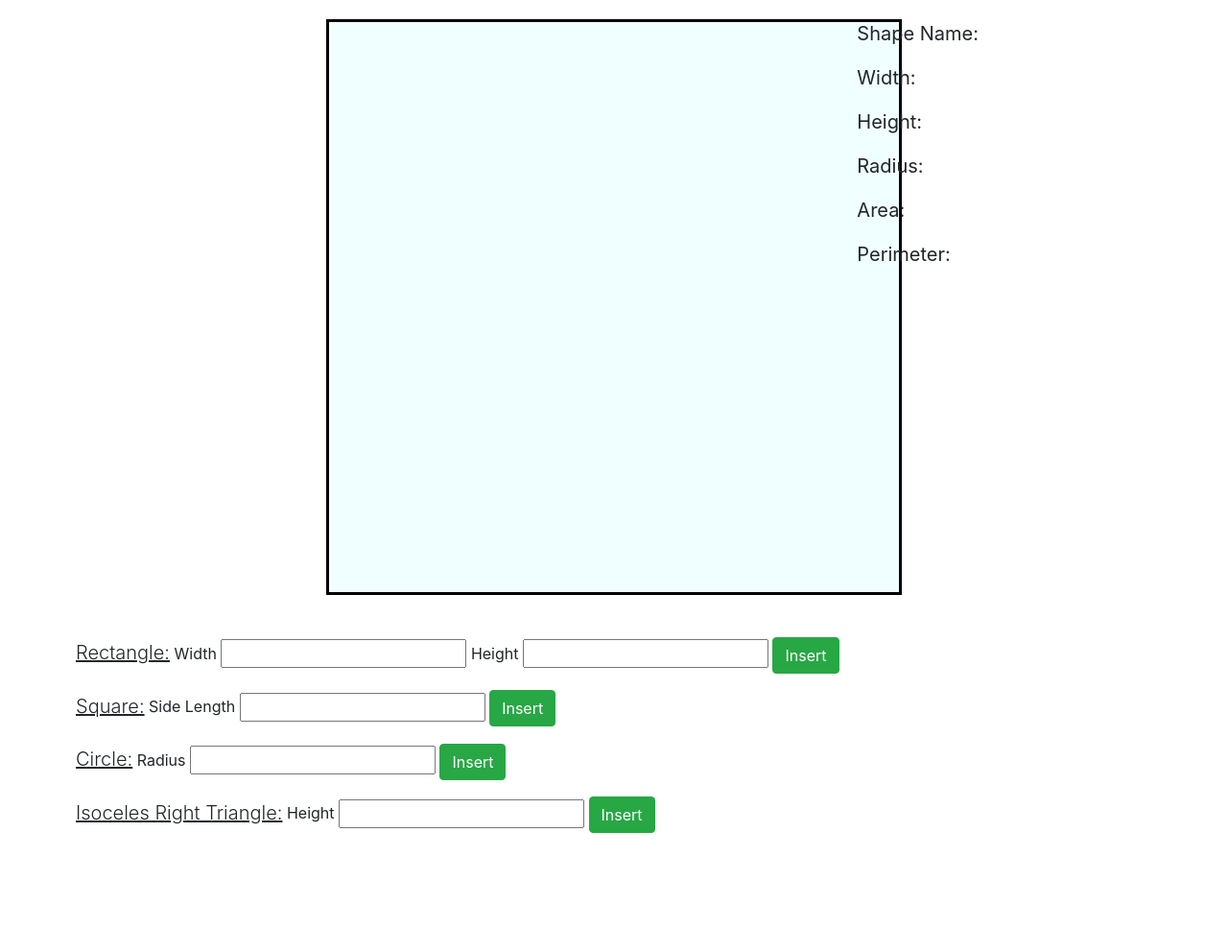
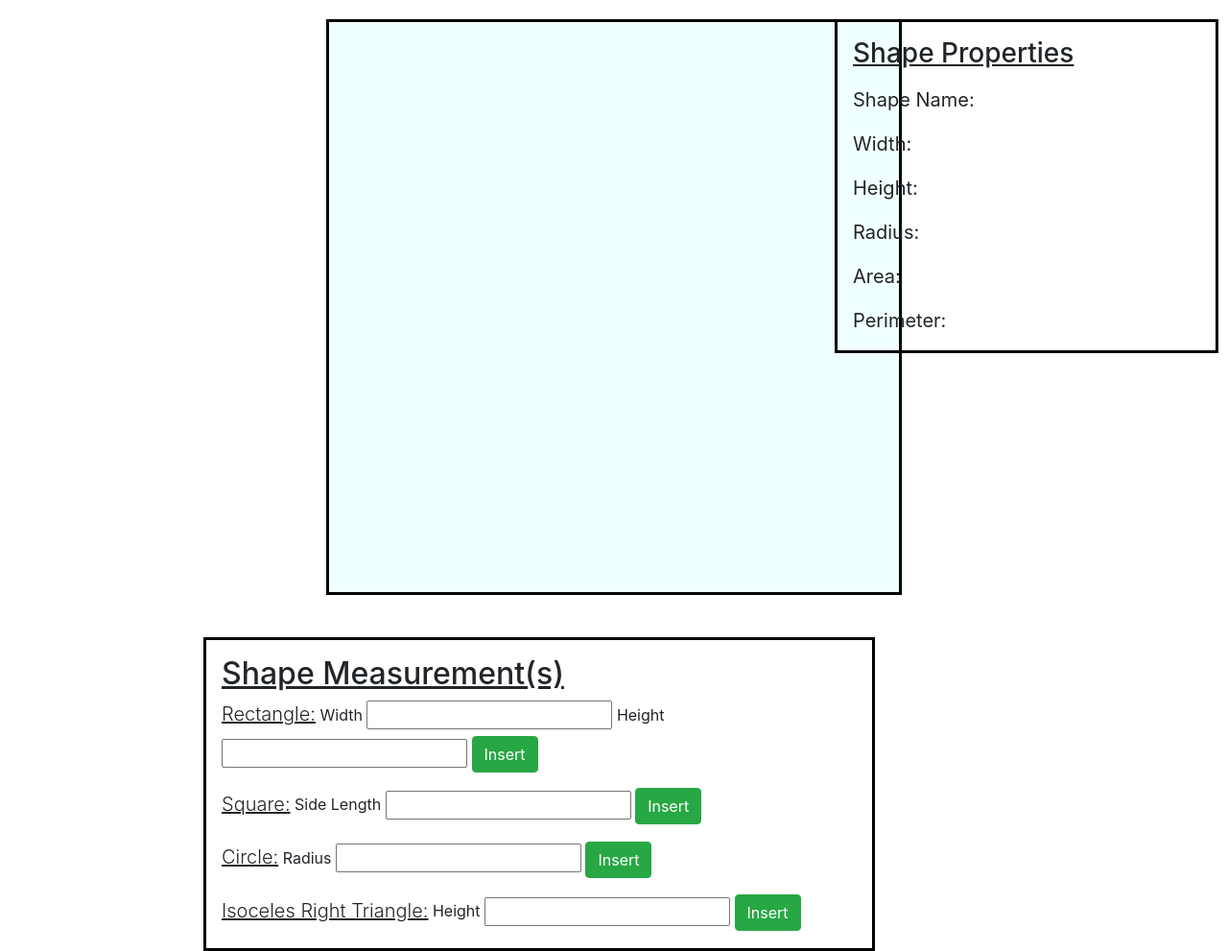
Before and after one commit to percussion1313/ShapeUpOrShapeOut, a plain HTML site: page index.html in a window 1280 px wide. Shown: the whole page at 96% size. Before the commit the page ends 886 px from the top, so only its background shows below. Drawn offline with nearby package versions, Linux system fonts and the light colour scheme.

Commit message:
Fixed positioning

```diff
--- a/index.html
+++ b/index.html
@@ -12,43 +12,64 @@
 </head>
 
 <body>
-    <div class="container-fluid">
+    <div class="container">
         <div class="canvas mx-auto pt-10 position-relative"></div>
         <form class="position-absolute">
-            <div class="form-group">
-                <label class="rectangle lead" for="rectangle"><u>Rectangle:</u></label>
+            <div class="form-group m-3">
+                <h2><u>Shape Measurement(s)</u></h2>
+                <label class="rectangle lead" for="rectangle">
+                    <u>Rectangle:</u>
+                </label>
                 <span>Width</span>
-                <input class="rectangle-width"type="text">
+                <input class="rectangle-width" type="text">
                 <span>Height</span>
-                <input class="rectangle-width"type="text">
+                <input class="rectangle-width" type="text">
                 <button class="btn btn-success">Insert</button>
             </div>
-            <div class="form-group">
-                <label class="square lead" for="rectangle"><u>Square:</u></label>
+            <div class="form-group m-3">
+                <label class="square lead" for="rectangle">
+                    <u>Square:</u>
+                </label>
                 <span>Side Length</span>
-                <input class="square-length"type="text">
+                <input class="square-length" type="text">
                 <button class="btn btn-success">Insert</button>
             </div>
-            <div class="form-group">
-                <label class="circle lead" for="circle"><u>Circle:</u></label>
+            <div class="form-group m-3">
+                <label class="circle lead" for="circle">
+                    <u>Circle:</u>
+                </label>
                 <span>Radius</span>
                 <input class="circle-radius" type="text">
                 <button class="btn btn-success">Insert</button>
             </div>
-            <div class="form-group">
-                <label class="triangle lead" for="rectangle"><u>Isoceles Right Triangle:</u></label>
+            <div class="form-group m-3">
+                <label class="triangle lead" for="rectangle">
+                    <u>Isoceles Right Triangle:</u>
+                </label>
                 <span>Height</span>
                 <input class="triangle-height" type="text">
                 <button class="btn btn-success">Insert</button>
             </div>
         </form>
         <div class="sidepanel">
-            <p class='display-font'>Shape Name:</p>
-            <p class='display-font'>Width:</p>
-            <p class='display-font'>Height:</p>
-            <p class='display-font'>Radius:</p>
-            <p class='display-font'>Area:</p>
-            <p class='display-font'>Perimeter:</p>
+            <h3 class="m-3"><u>Shape Properties</u></h3>
+            <p class='display-font m-3'>Shape Name:
+                <span id="name"></span>
+            </p>
+            <p class='display-font m-3'>Width:
+                <span id="width"></span>
+            </p>
+            <p class='display-font m-3'>Height:
+                <span id="height"></span>
+            </p>
+            <p class='display-font m-3'>Radius:
+                <span id="rad"></span>
+            </p>
+            <p class='display-font m-3'>Area:
+                <span id="area"></span>
+            </p>
+            <p class='display-font m-3'>Perimeter:</p>
+            <span id="perim"></span>
         </div>
     </div>
 
--- a/style.css
+++ b/style.css
@@ -11,13 +11,24 @@
 form{
     position: relative;
     margin: 4em;
-    align-content: center;
+    border: 3px solid black;
+    width: 700px;
+    right: 19em;
 }
 
 .sidepanel{
     position: absolute;
+    border: 3px solid black;
+    width: 400px;
     top: 20px;
-    right: 13em;
+    right: 10px;
     font-size: 20px;
+    border-collapse: separate;
+    border-spacing: 15px;
     font-family: -apple-system, BlinkMacSystemFont, 'Segoe UI', Roboto, Oxygen, Ubuntu, Cantarell, 'Open Sans', 'Helvetica Neue', sans-serif;
 }
+
+.display-font{
+    border-collapse: separate;
+    border-spacing: 15px;
+}
```
